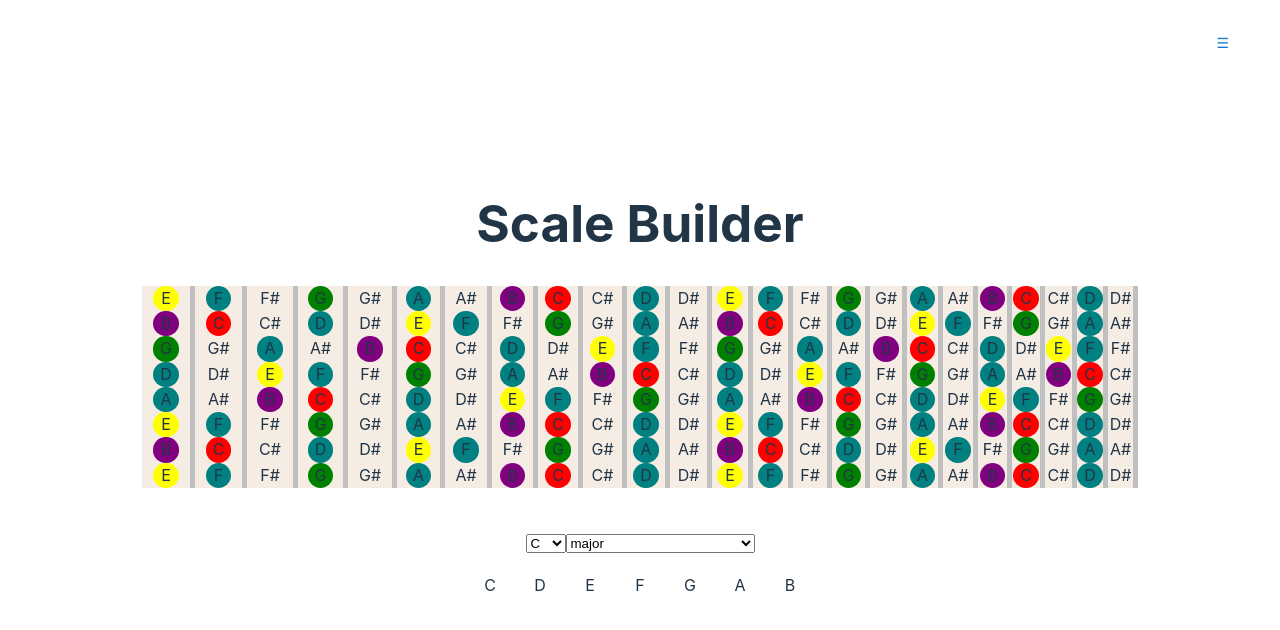
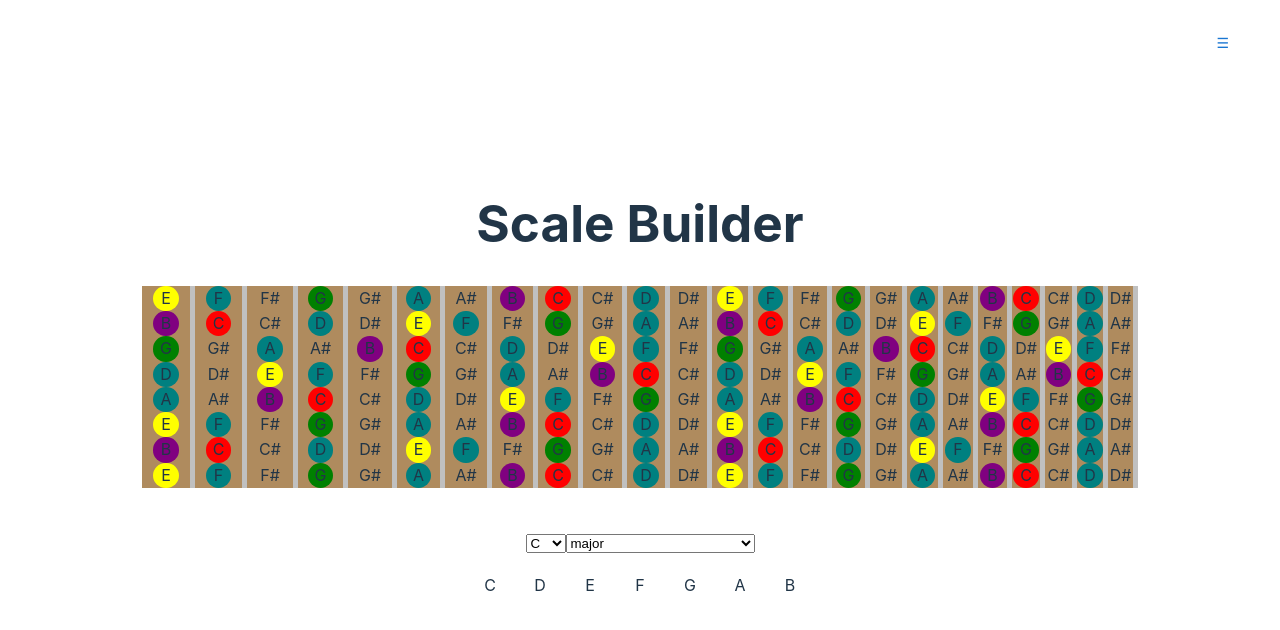
Before and after one commit to derrek-gass/fretboard-mastery, a React (Vite) app: page / in a window 1280 px wide. Shown: the top 630 px of the page. Built offline with nearby package versions, Linux system fonts and the light colour scheme.

Commit message:
update colors

```diff
--- a/src/GuitarString.tsx
+++ b/src/GuitarString.tsx
@@ -27,7 +27,7 @@ function GuitarString(props: { notes: string[], keys: string[], string: string,
 
     return (
       <>
-        <div style={{justifyContent: "center", display: "flex", textAlign: "center", backgroundColor: "#f5ece4"}}>
+        <div style={{justifyContent: "center", display: "flex", textAlign: "center", backgroundColor: "#af8b5e"}}>
           {buildScaleForString(string, frets)}
         </div>
       </>
```
